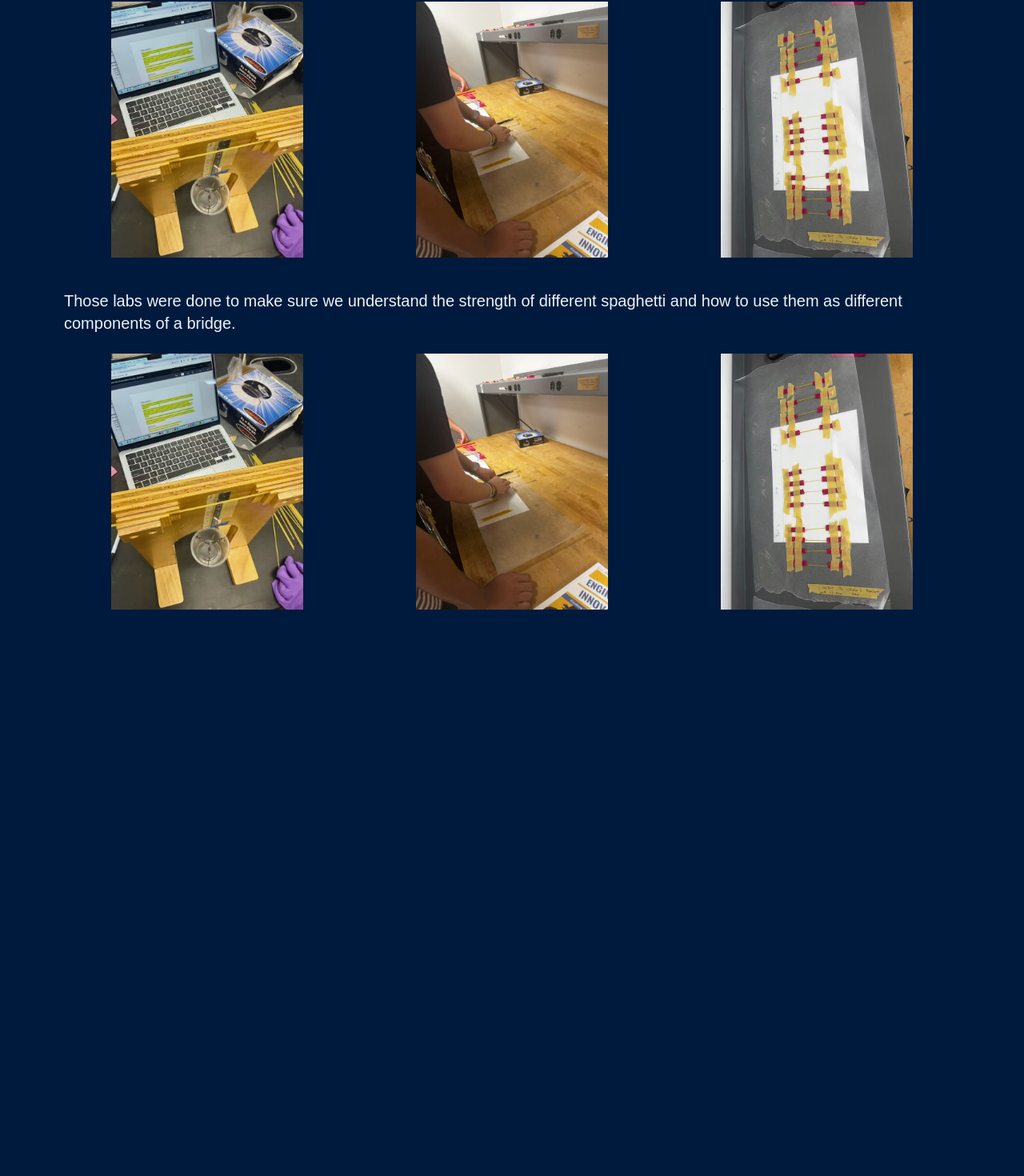
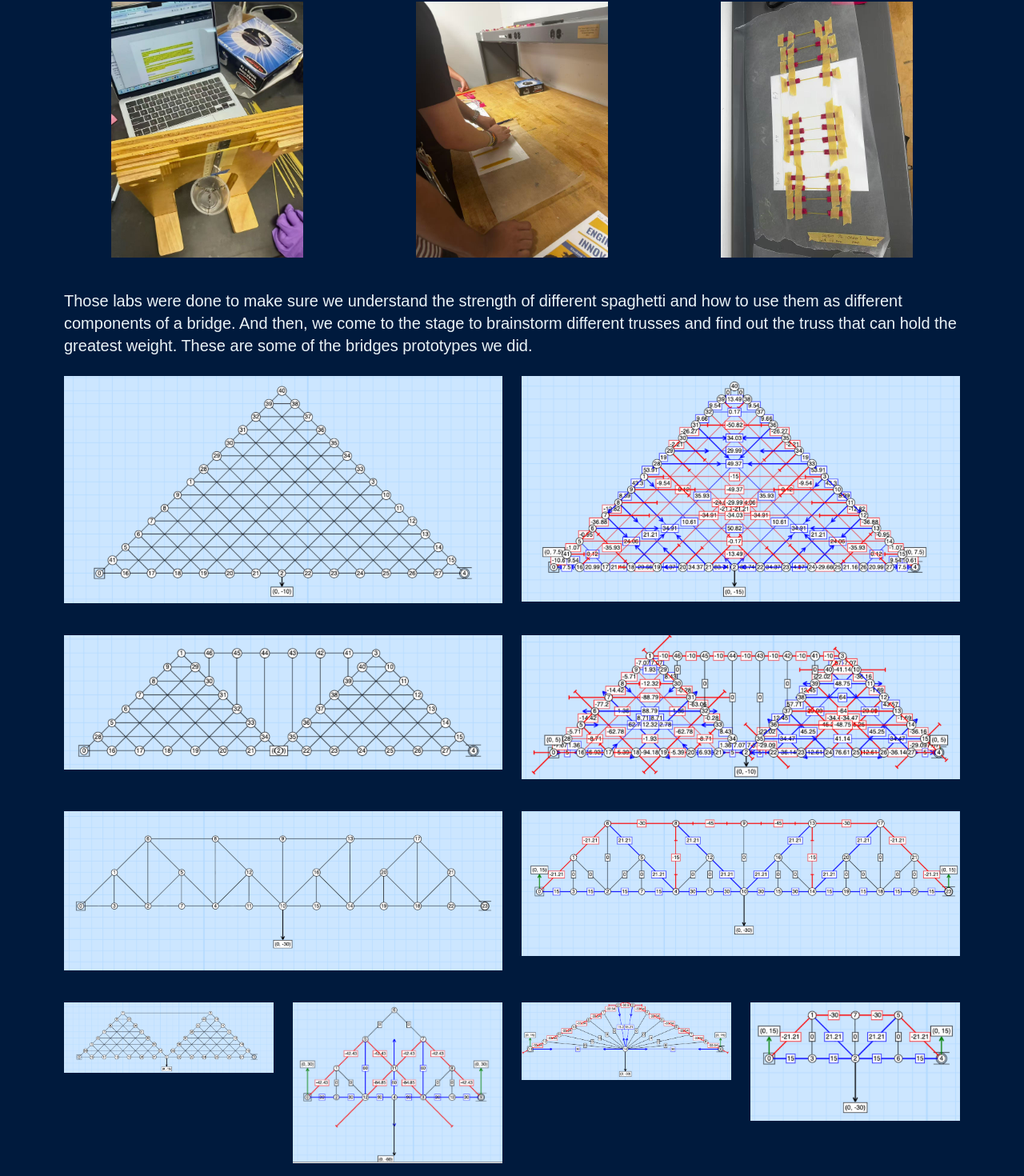
Before and after one commit to Heiji329810/portfolio-project, a React (Vite) app: page /explorations in a window 1280 px wide. Shown: the part 4185-5655 px from the top of the page at 80% size. Before the commit the page ends 5067 px from the top, so only its background shows below. Built offline with nearby package versions, Linux system fonts and the light colour scheme.

Commit message:
added spaghetti prototypes

```diff
--- a/src/components/pages/ScreenExploration.tsx
+++ b/src/components/pages/ScreenExploration.tsx
@@ -93,11 +93,26 @@ export function ScreenExploration() {
           <img src="/images/JHU/tension-lab.jpg" alt="Spaghetti Bridge" className="mx-auto max-h-80 w-full object-contain" />
           <img src="/images/JHU/tension-lab2.jpg" alt="Spaghetti Bridge" className="mx-auto max-h-80 w-full object-contain" />
         </div>
-        <h5 className="mb-6 text-xl">Those labs were done to make sure we understand the strength of different spaghetti and how to use them as different components of a bridge.</h5>
-        <div className="mx-auto mb-10 grid grid-cols-1 gap-6 md:grid-cols-3">
-          <img src="/images/JHU/bending-lab.jpg" alt="Spaghetti Bridge" className="mx-auto max-h-80 w-full object-contain" />
-          <img src="/images/JHU/tension-lab.jpg" alt="Spaghetti Bridge" className="mx-auto max-h-80 w-full object-contain" />
-          <img src="/images/JHU/tension-lab2.jpg" alt="Spaghetti Bridge" className="mx-auto max-h-80 w-full object-contain" />
+        <h5 className="mb-6 text-xl">Those labs were done to make sure we understand the strength of different spaghetti and how to use them as different components of a bridge. And then, we come to the stage to brainstorm different trusses and find out the truss that can hold the greatest weight. These are some of the bridges prototypes we did. </h5>
+        <div className="mx-auto mb-10 flex flex-col gap-10">
+          <div className="grid grid-cols-1 gap-6 md:grid-cols-2">
+            <img src="/images/JHU/spa-8.png" alt="Spaghetti truss" className="mx-auto max-h-80 w-full object-contain" />
+            <img src="/images/JHU/spa-1.png" alt="Spaghetti truss force calculation" className="mx-auto max-h-80 w-full object-contain" />
+          </div>
+          <div className="grid grid-cols-1 gap-6 md:grid-cols-2">
+            <img src="/images/JHU/spa-2.png" alt="Spaghetti truss" className="mx-auto max-h-80 w-full object-contain" />
+            <img src="/images/JHU/spa-7.png" alt="Spaghetti truss force calculation" className="mx-auto max-h-80 w-full object-contain" />
+          </div>
+          <div className="grid grid-cols-1 gap-6 md:grid-cols-2">
+            <img src="/images/JHU/spa-9.png" alt="Spaghetti truss" className="mx-auto max-h-80 w-full object-contain" />
+            <img src="/images/JHU/spa-4.png" alt="Spaghetti truss force calculation" className="mx-auto max-h-80 w-full object-contain" />
+          </div>
+          <div className="grid grid-cols-1 gap-6 md:grid-cols-4">
+            <img src="/images/JHU/spa-5.png" alt="Spaghetti truss" className="mx-auto max-h-80 w-full object-contain" />
+            <img src="/images/JHU/spa-3.png" alt="Spaghetti truss force calculation" className="mx-auto max-h-80 w-full object-contain" />
+            <img src="/images/JHU/spa-6.png" alt="Spaghetti truss force calculation" className="mx-auto max-h-80 w-full object-contain" />
+            <img src="/images/JHU/spa-10.png" alt="Spaghetti truss force calculation" className="mx-auto max-h-80 w-full object-contain" />
+          </div>
         </div>
         </div>
     </div>
```
